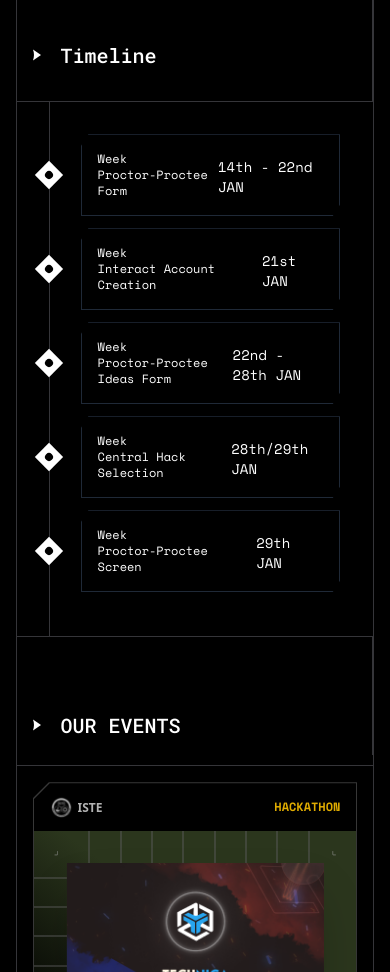
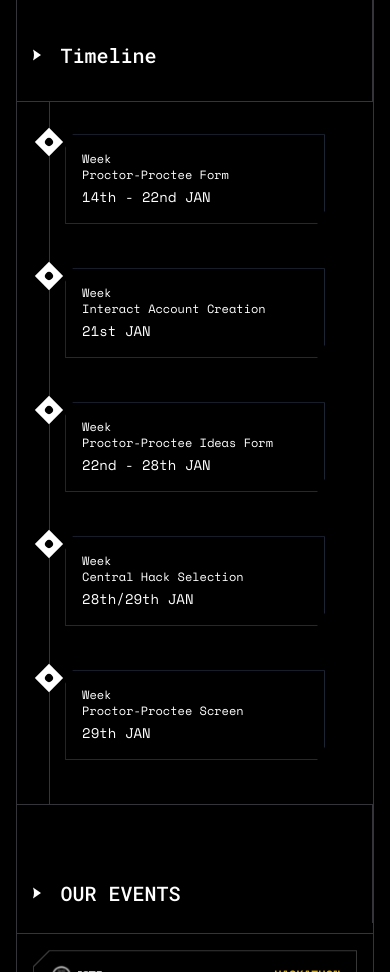
Before and after one commit to Keshav-Aneja/yantra-2025, a Next.js app: page / in a window 390 px wide. Shown: the part 4000-4972 px from the top of the page. Built offline with nearby package versions, Linux system fonts and the light colour scheme.

Commit message:
fix: responsive timeline

```diff
--- a/src/sections/Timeline.tsx
+++ b/src/sections/Timeline.tsx
@@ -9,45 +9,50 @@ interface Event {
   title: string;
   date: string;
   image: string;
-  description: string,
+  description: string;
 }
 
 const events: Event[] = [
   {
     week: "Week",
     title: "Proctor-Proctee Form",
-    description: "Students coordinate with their proctors to register for the Proctor-Proctee Hackathon via the official form.",
+    description:
+      "Students coordinate with their proctors to register for the Proctor-Proctee Hackathon via the official form.",
     date: "14th - 22nd JAN",
-    image: "/images/timeline/inaugration.png"
+    image: "/images/timeline/inaugration.png",
   },
   {
     week: "Week",
     title: "Interact Account Creation",
-    description: "All participants create their accounts on Interact, the hackathon management platform.",
+    description:
+      "All participants create their accounts on Interact, the hackathon management platform.",
     date: "21st JAN",
-    image: "/images/timeline/tech-competition.png"
+    image: "/images/timeline/tech-competition.png",
   },
   {
     week: "Week",
     title: "Proctor-Proctee Ideas Form",
-    description: "Teams submit their innovative project ideas in collaboration with their proctors.",
+    description:
+      "Teams submit their innovative project ideas in collaboration with their proctors.",
     date: "22nd - 28th JAN",
-    image: "/images/timeline/hackathon-1.png"
+    image: "/images/timeline/hackathon-1.png",
   },
   {
     week: "Week",
     title: "Central Hack Selection",
-    description: "Final project ideas are reviewed and selected for the Central Hackathon.",
+    description:
+      "Final project ideas are reviewed and selected for the Central Hackathon.",
     date: "28th/29th JAN",
-    image: "/images/timeline/workshop.png"
+    image: "/images/timeline/workshop.png",
   },
   {
     week: "Week",
     title: "Proctor-Proctee Screen",
-    description: "Teams are screened and finalized for participation in the Proctor-Proctee Hackathon.",
+    description:
+      "Teams are screened and finalized for participation in the Proctor-Proctee Hackathon.",
     date: "29th JAN",
-    image: "/images/timeline/tech-talk.png"
-  }
+    image: "/images/timeline/tech-talk.png",
+  },
 ];
 
 export default function Timeline() {
@@ -91,44 +96,43 @@ export default function Timeline() {
           </div>
         </div>
       </div>
-      <div className="relative mx-auto px-4 py-8  px-24">
-        <div className="absolute left-8 md:left-1/2 transform md:-translate-x-1/2 w-px top-0 h-full bg-border " />
-        <div className="relative">
+      <div className="relative mx-auto px-4 py-8 md:px-6 xl:px-24">
+        <div className="absolute left-8 md:left-1/2 transform md:-translate-x-1/2 w-px top-0 h-full bg-border" />
+        <div className="relative grid gap-8">
           {events.map((event, index) => (
             <div
               key={index}
-              className={`group flex items-center mb-3 md:mb-8 relative ${
+              className={`group flex flex-col md:flex-row items-center mb-3 md:mb-8 relative ${
                 index % 2 === 1 ? "md:flex-row-reverse" : ""
               }`}
             >
               <div
-                className={`w-full md:w-[calc(50%-5.9rem)] h-[calc(100%+0.1rem)] bg-border absolute  z-[-10]
-                  ${
-                    index % 2 === 1
-                      ? "md:flex-row-reverse top-[-0.05rem] right-[-0.05rem]"
-                      : "top-[-0.05rem] left-[-0.05rem]"
-                  }`}
+                className={`w-full md:w-[calc(50%-3rem)] h-[calc(100%+0.1rem)] bg-border absolute z-[-10] ${
+                  index % 2 === 1
+                    ? "md:flex-row-reverse top-[-0.05rem] right-[-0.05rem]"
+                    : "top-[-0.05rem] left-[-0.05rem]"
+                }`}
                 style={{
                   clipPath:
                     "polygon(3% 0, 100% 0, 100% 85%, 97% 100%, 0% 100%, 0 15%)",
                 }}
               ></div>
               <div
-                className={`w-[80%] md:w-[calc(50%-6rem)]  relative left-12 p-4 bg-black border border-gray-800 text-white group-hover:gradient-bg group-hover:text-black transition-all duration-200 ease-linear rounded-lg `}
+                className={`w-[80%] md:w-[calc(50%-3rem)] relative p-4 bg-black border border-gray-800 text-white group-hover:gradient-bg group-hover:text-black transition-all duration-200 ease-linear rounded-lg ${
+                  index % 2 === 1 ? "md:ml-auto" : "md:mr-auto"
+                }`}
                 style={{
                   clipPath:
                     "polygon(3% 0, 100% 0, 100% 85%, 97% 100%, 0% 100%, 0 15%)",
                   zIndex: 50,
                 }}
               >
-                <div className="flex justify-between items-center font-space_mono text-xs md:text-base font-medium   ">
+                <div className="flex flex-col xl:flex-row md:flex-col justify-start items-start xl:justify-between xl:items-center font-space_mono text-xs md:text-base font-medium">
                   <div>
                     <div>{event.week}</div>
                     <div>{event.title}</div>
                   </div>
-                  <div className={` mt-1 text-sm md:text-base `}>
-                    {event.date}
-                  </div>
+                  <div className="mt-1 text-sm md:text-base">{event.date}</div>
                 </div>
               </div>
               <div className="w-4 h-4 md:w-8 md:h-8 absolute left-4 md:left-1/2 transform -translate-x-1/2">
@@ -144,11 +148,11 @@ export default function Timeline() {
                 title={event.title}
                 description={event.description}
                 image={event.image}
-                className={`group-hover:flex hidden top-20 md:top-28  ${
+                className={`group-hover:flex hidden top-20 md:top-28 ${
                   index % 2 === 1
-                    ? "flex-row-reverse   right-[-0.05rem]"
-                    : " left-[-1rem] md:left-[-0.05rem]"
-                } `}
+                    ? "flex-row-reverse right-[-0.05rem]"
+                    : "left-[-1rem] md:left-[-0.05rem]"
+                }`}
               />
             </div>
           ))}
```
